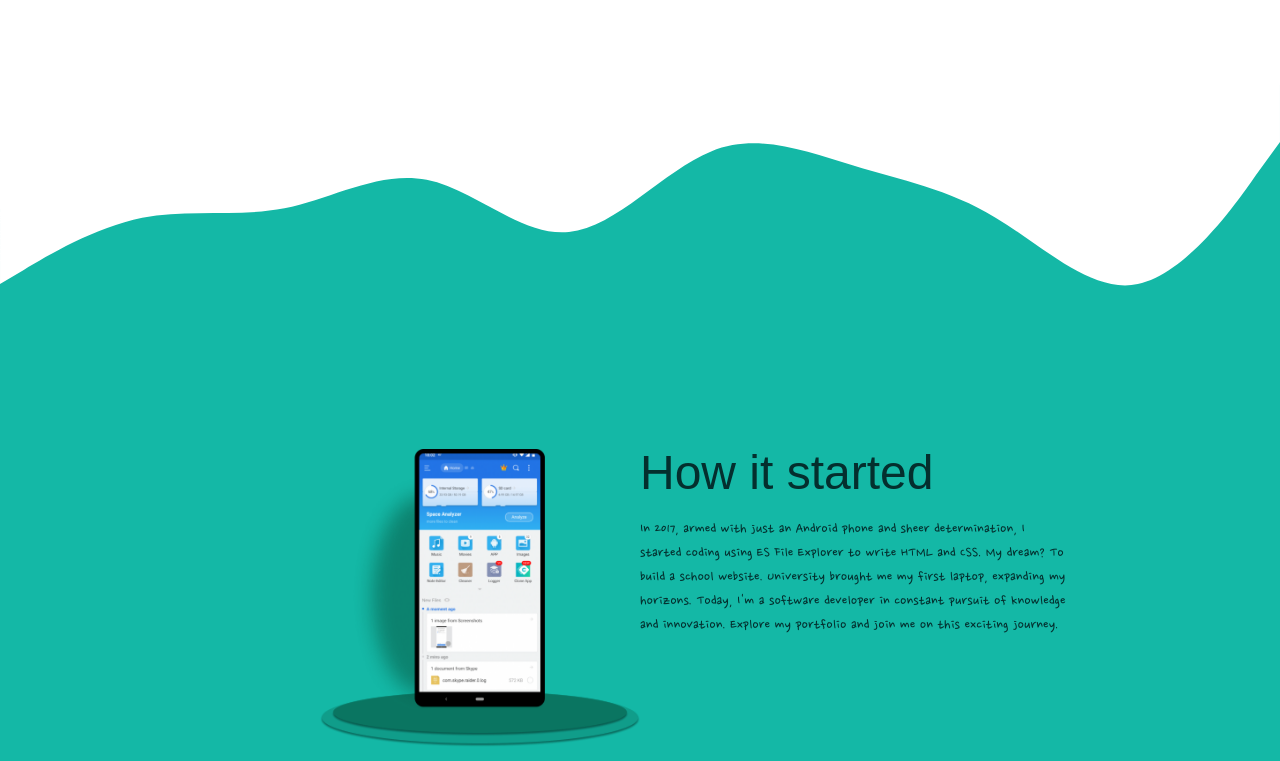
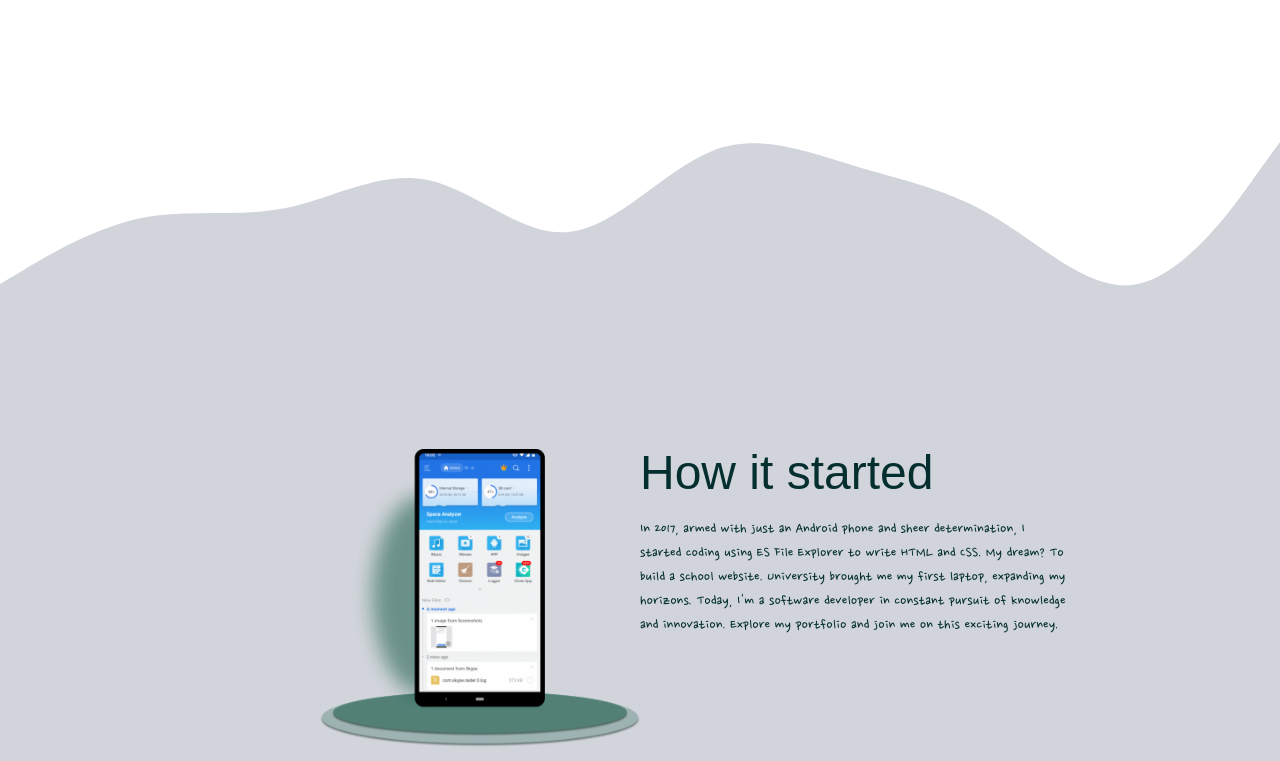
Before and after one commit to danmesfin/portfolio, a Next.js app: page / in a window 1280 px wide. Shown: the part 779-1540 px from the top of the page. Built offline with nearby package versions, Linux system fonts and the light colour scheme; a web font is replaced by a local one.

Commit message:
updated about section background

```diff
--- a/components/About/index.tsx
+++ b/components/About/index.tsx
@@ -9,7 +9,7 @@ function About() {
     setIsClient(true);
   }, []);
   return (
-    <div className="bg-sky pb-[5rem] md:pb-[10rem]" id="about">
+    <div className="bg-gray-300 pb-[5rem] md:pb-[10rem]" id="about">
       <svg
         className="w-full block-edge relative z-10 dark:text-base text-white"
         xmlns="http://www.w3.org/2000/svg"
@@ -43,72 +43,6 @@ function About() {
           </p>
         </article>
       </div>
-      {/* <div className="flex md:flex-row mt-20 mx-auto">
-        <div className="relative w-1/2 flex justify-end">
-          <img
-            src="/images/mobile.png"
-            alt="daniel"
-            className="absolute w-1/2 mx-auto z-10"
-          />
-        </div>
-        <article
-          id="Education"
-          className="w-full  md:w-1/2 flex flex-col text-left items-center align-middle"
-        >
-          <h2 className="text-left self-start font-display text-base text-2xl md:text-4xl">
-            5 years{' '}
-            <span className="line-through font-normal text-2xl">Wasted</span> at
-            university
-          </h2>
-          <p className="w-full md:w-2/3 mt-5 flex flex-col text-wrap self-start font-hand text-left text-base text-2xl">
-            <span className="text-2xl">Addis Institute of Technology</span>
-            <span className="text-3xl">ECE, Computer Engineering</span>
-          </p>
-        </article>
-      </div> */}
-
-      {/* <div className=" m-36 mx-auto">
-        <motion.div
-          initial={{ x: 0, opacity: 0 }}
-          transition={{
-            duration: 1,
-          }}
-          whileInView={{ x: 0, opacity: 1 }}
-          viewport={{ once: false }}
-          className="flex flex-col font-display text-center my-5 py-5 text-xl
-              md:text-5xl"
-        >
-          <span className="">Highlights from 3+ years</span>
-          <span>of development.</span>
-          <span className="font-bold mt-5 px-5 text-sm md:text-md">
-            I Have been delivering problem solving software solutions to the
-            standard
-          </span>
-        </motion.div>
-      </div>
-      <div className="flex flex-wrap md:flex-nowrap justify-center uppercase font-mono pt-10">
-        <div
-          className="flex flex-col justify-center text-center w-60 px-5
-        py-10 font-bold border-2 border-black"
-        >
-          <span className="text-4xl">3+</span>
-          <span>Years of experiance</span>
-        </div>
-        <div
-          className="flex flex-col justify-center text-center w-60 px-5 py-10
-        border-2 border-black bg-black font-bold text-white"
-        >
-          <span className="text-4xl">7+</span>
-          <span>Projects</span>
-        </div>
-        <div
-          className="flex flex-col justify-center text-center w-60 px-5
-        py-10 border-2 border-black font-bold"
-        >
-          <span className="text-4xl">4+</span>
-          <span>Happy Clients</span>
-        </div>
-      </div> */}
     </div>
   );
 }
```
